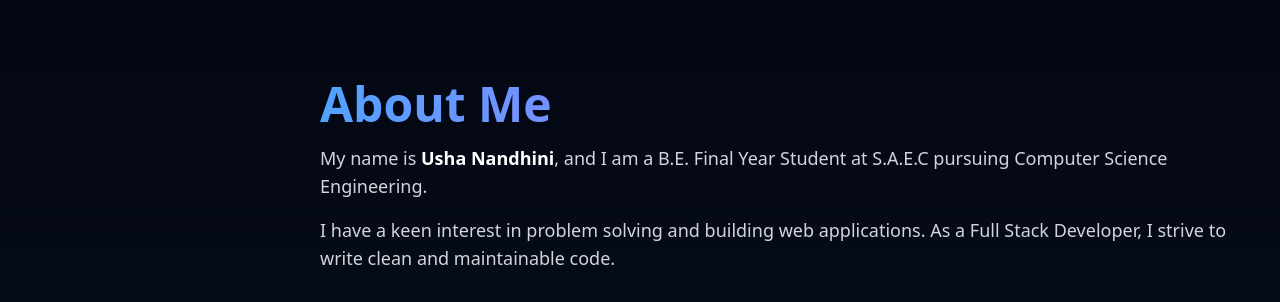
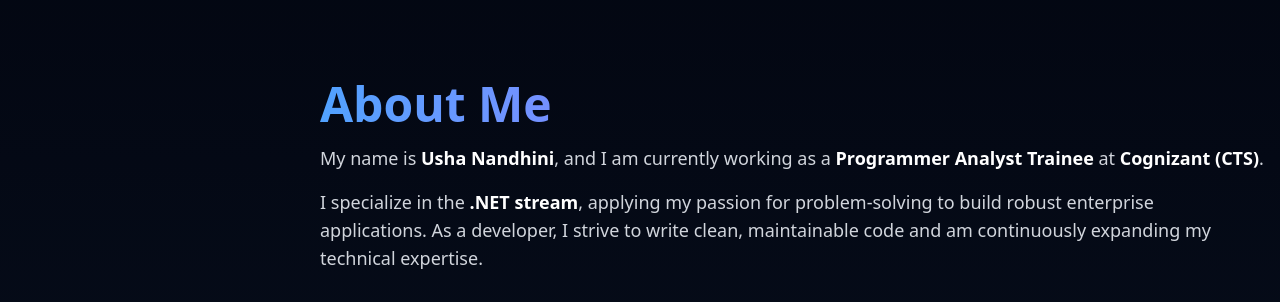
Before and after one commit to ushaganeshdurai/portfolio-react, a React (Vite) app: page /about in a window 1280 px wide. Shown: the top 302 px of the page. Built offline with nearby package versions, Linux system fonts and the light colour scheme.

Commit message:
Revise About Me section with current role and details
Updated personal information and job title in About section.

```diff
--- a/src/components/About.jsx
+++ b/src/components/About.jsx
@@ -64,7 +64,7 @@
           >
             <div className="w-64 h-64 rounded-full overflow-hidden border-4 border-blue-500 shadow-lg shadow-blue-500/20">
               <img
-                src="https://media.licdn.com/dms/image/v2/D5603AQF7njLVQD-NIg/profile-displayphoto-shrink_800_800/profile-displayphoto-shrink_800_800/0/1693327692809?e=1754524800&v=beta&t=jmwCZTJXpEpU31TAUMwZN2rkSOAXS558EmOp15ElxQA"
+                src="https://avatars.githubusercontent.com/u/108820910?v=4"
                 alt="Usha Nandhini"
                 className="w-full h-full object-cover"
               />
@@ -90,12 +90,12 @@
   </h1>
   <div className="space-y-4 text-gray-300">
     <p className="text-lg">
-                  My name is <span className="font-bold text-white">Usha Nandhini</span>, and I am a B.E. Final Year
-                  Student at S.A.E.C pursuing Computer Science Engineering.
+      My name is <span className="font-bold text-white">Usha Nandhini</span>, and I am currently working as a{' '}
+      <span className="font-bold text-white">Programmer Analyst Trainee</span> at{' '}
+      <span className="font-bold text-white">Cognizant (CTS)</span>.
     </p>
     <p className="text-lg">
-                  I have a keen interest in problem solving and building web applications. As a Full Stack Developer, I
-                  strive to write clean and maintainable code.
+      I specialize in the <span className="font-bold text-white">.NET stream</span>, applying my passion for problem-solving to build robust enterprise applications. As a developer, I strive to write clean, maintainable code and am continuously expanding my technical expertise.
     </p>
   </div>
 </motion.div>
```
Lines whose indentation alone changed are shown as unchanged.
